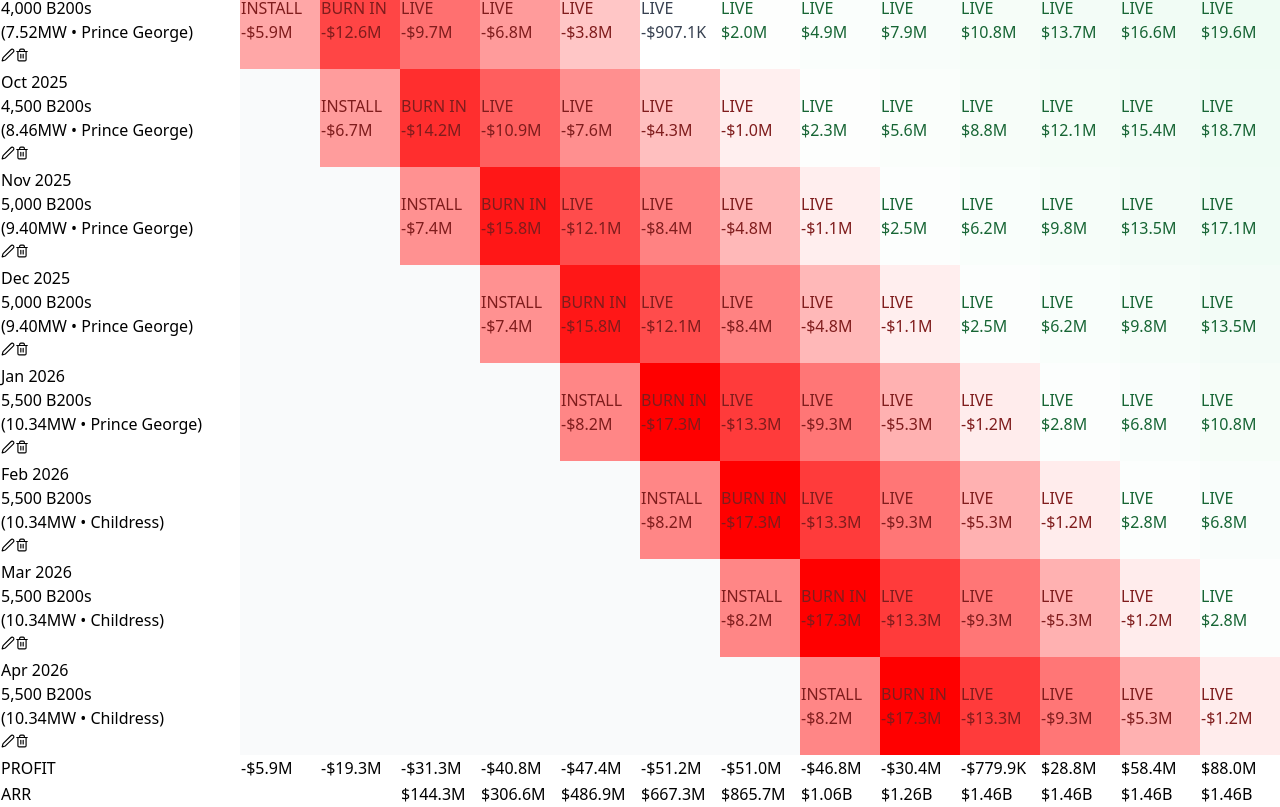
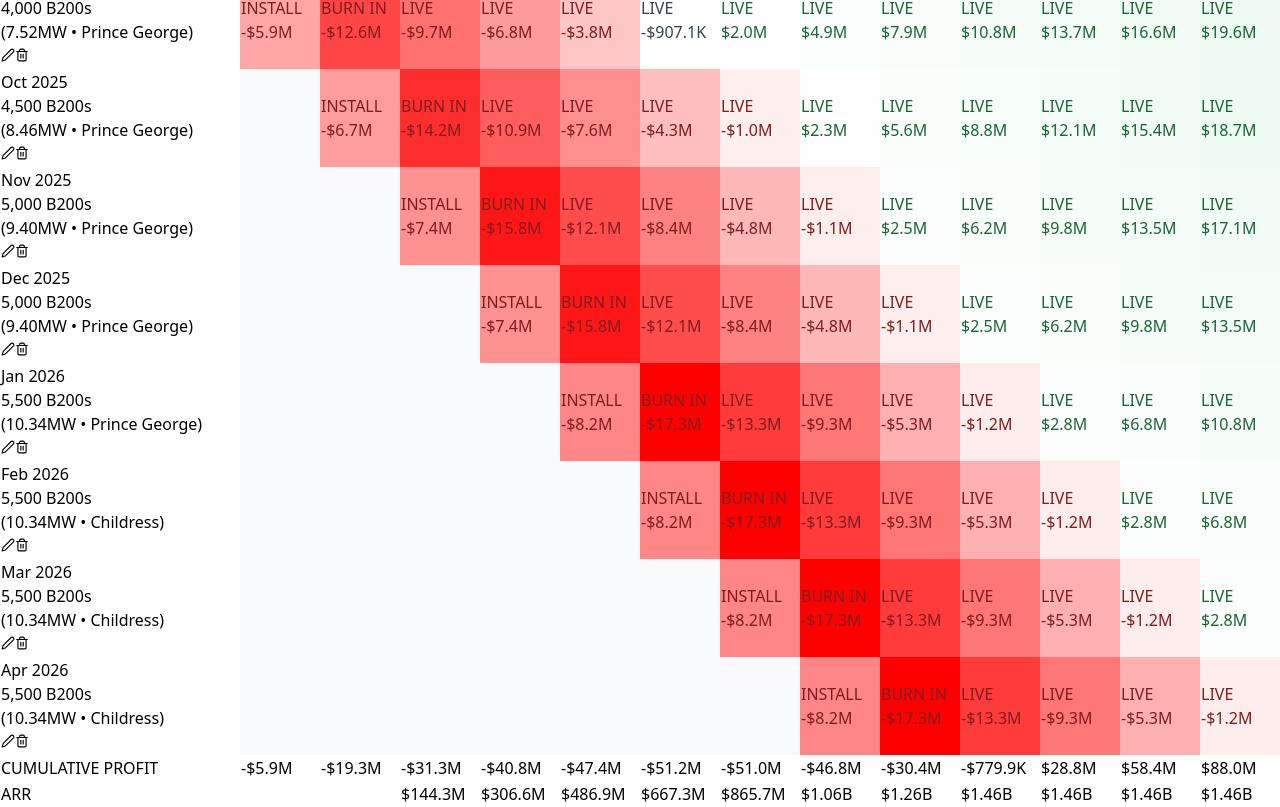
Before and after one commit to dwurtz/iren-gpu-tracker, a React (Vite) app: page / in a window 1280 px wide. Shown: the part 445-1252 px from the top of the page. Built offline with nearby package versions, Linux system fonts and the light colour scheme.

Commit message:
Change PROFIT label to CUMULATIVE PROFIT

```diff
--- a/src/App.tsx
+++ b/src/App.tsx
@@ -540,7 +540,7 @@ function App() {
                   <>
                     {/* TOTAL row */}
                     <tr className="border-t-2 border-gray-200 bg-white font-medium">
-                      <td className="px-4 py-3 text-gray-700 text-xs font-semibold uppercase tracking-wide sticky left-0 bg-white z-50 border-r">PROFIT</td>
+                      <td className="px-4 py-3 text-gray-700 text-xs font-semibold uppercase tracking-wide sticky left-0 bg-white z-50 border-r">CUMULATIVE PROFIT</td>
                       {totals.map((data, index) => {
                         const isYearBoundary = index === 3 || index === 15 || index === 27 || index === 39;
                         return (
```
